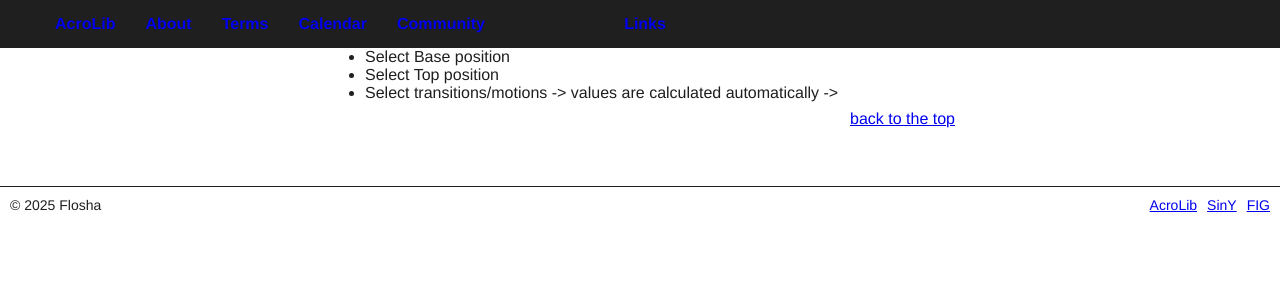
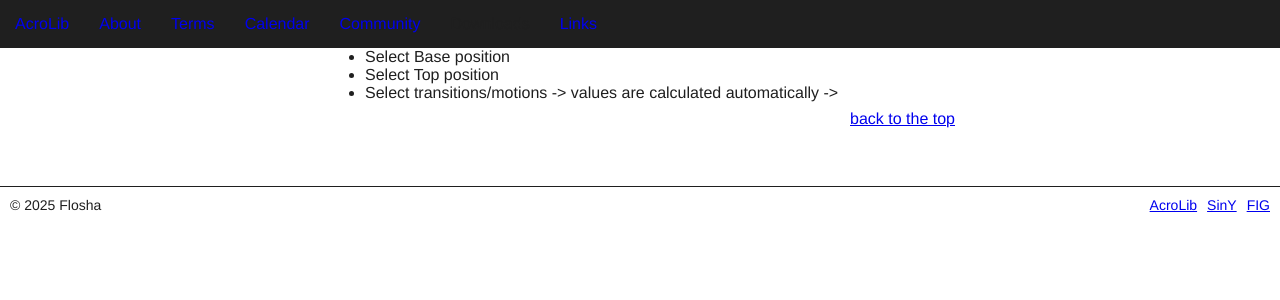
Before and after one commit to floshin/acrolib, a Jekyll site: the page built from interactive-tarrifsheet-element-difficulty-calculation.md, in a window 1280 px wide. Shown: the top 300 px of the page. Built offline with Jekyll 4.4.1, drawn with Linux system fonts in a browser that asks for light colours; our own code applies the rules of GitHub Pages for plain Markdown files.

Commit message:
Update default.html

```diff
--- a/_layouts/default.html
+++ b/_layouts/default.html
@@ -89,6 +89,7 @@ nav {
     display: flex;
     overflow-x: auto;
     list-style: none;
+    padding: 0;
   }
     nav ul li {
       /*line-height: 2em;*/
@@ -110,7 +110,6 @@ nav ul li::first-child {
   }
 
   nav a {
-    font-weight: bold;
     text-decoration: none;
   }
 
```
Also changed, not shown: other parts of _layouts/default.html (+0 -1 lines).
